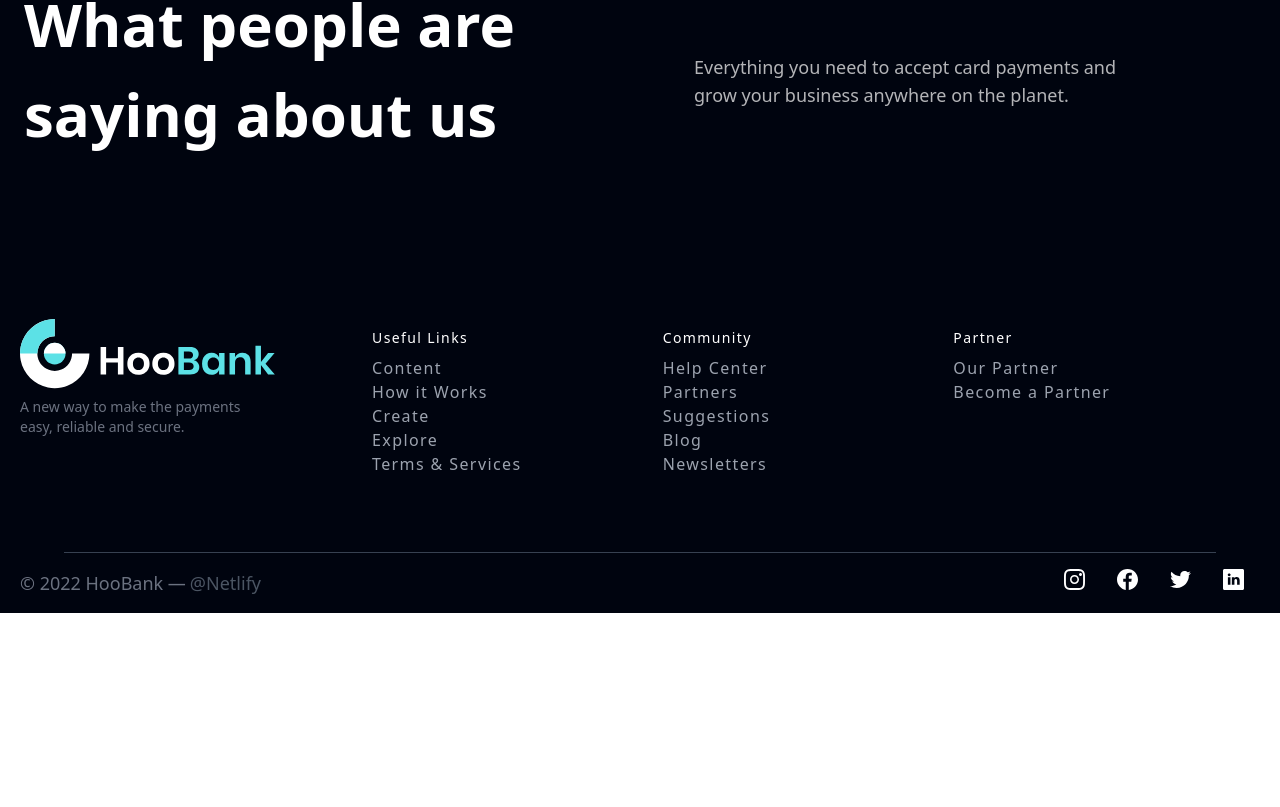
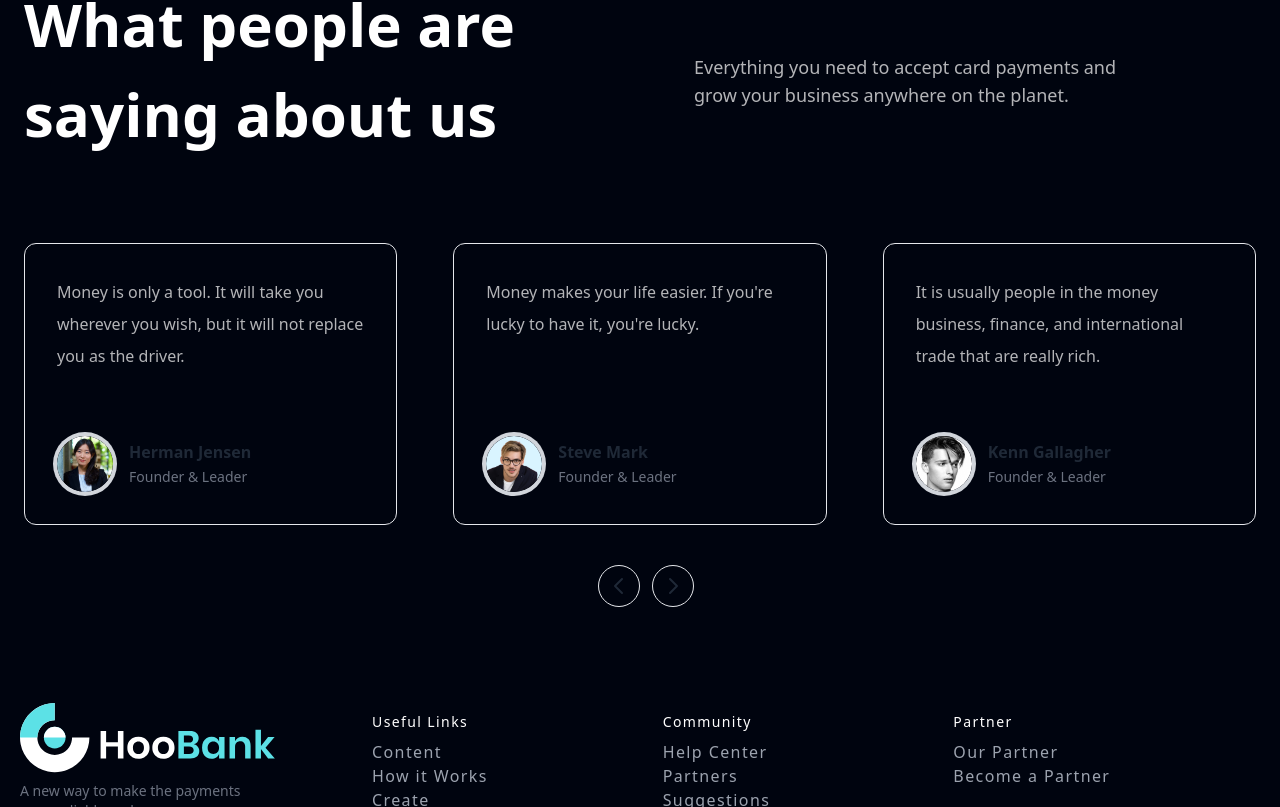
Before and after one commit to Shajwan-Namiq/bank-project-TailwindCss, a React (Create React App) app: page / in a window 1280 px wide. Shown: the part 3116-3923 px from the top of the page. Before the commit the page ends 3729 px from the top, so only its background shows below. Built offline with nearby package versions, Linux system fonts and the light colour scheme.

Commit message:
adding clients for  testimonial

```diff
--- a/src/App.js
+++ b/src/App.js
@@ -23,6 +23,7 @@ function App() {
       <Billing />
       <CardDeal />
       <Testimonials />
+      <Clients />
       <Footer />
     </div>
   );
--- a/src/components/CardDeal.js
+++ b/src/components/CardDeal.js
@@ -35,7 +35,7 @@ const CardDeal = () => {
                           stroke-linecap="round"
                           stroke-linejoin="round"
                           stroke-width="2"
-                          d="M21 13.255A23.931 23.931 0 0112 15c-3.183 0-6.22-.62-9-1.745M16 6V4a2 2 0 00-2-2h-4a2 2 0 00-2 2v2m4 6h.01M5 20h14a2 2 0 002-2V8a2 2 0 00-2-2H5a2 2 0 00-2 2v10a2 2 0 002 2z"
+                          d="M13 16h-1v-4h-1m1-4h.01M21 12a9 9 0 11-18 0 9 9 0 0118 0z"
                         ></path>
                       </svg>
                     </span>
--- a/src/components/Clients.js
+++ b/src/components/Clients.js
@@ -1,8 +1,13 @@
 import React from 'react'
+import { clients } from "../constants";
+
 
 const Clients = () => {
   return (
-    <div>Clients</div>
+    <>
+
+
+    </>
   )
 }
 
--- /dev/null
+++ b/src/components/FeedbackCard.js
@@ -0,0 +1,39 @@
+import React from 'react'
+import { quotes } from "../assets";
+
+const FeedbackCard = ({content, name, title, img }) => {
+  return (
+    <>
+      <section class="">
+        <div class="container px-6 py-5  ">
+          <div className="flex items-center justify-center w-full  ">
+            <section class=" section-hover cursor-pointer ">
+              <div class="p-8  border rounded-xl dark:border-gray-700">
+                <p class="leading-loose text-section h-32">{content}</p>
+
+                <div class="flex items-center mt-8 -mx-2">
+                  <img
+                    class="object-cover mx-2 rounded-full w-14 shrink-0 h-14 ring-4 ring-gray-300 dark:ring-gray-700"
+                    src={img}
+                    alt={name}
+                  />
+
+                  <div class="mx-2">
+                    <h1 class="font-semibold text-gray-800 dark:text-white">
+                      {name}
+                    </h1>
+                    <span class="text-sm text-gray-500 dark:text-gray-400">
+                      {title}
+                    </span>
+                  </div>
+                </div>
+              </div>
+            </section>
+          </div>
+        </div>
+      </section>
+    </>
+  );
+}
+
+export default FeedbackCard
--- a/src/components/Testimonials.js
+++ b/src/components/Testimonials.js
@@ -1,4 +1,8 @@
 import React from 'react'
+import { feedback } from "../constants";
+import FeedbackCard from './FeedbackCard';
+
+
 
 const Testimonials = () => {
   return (
@@ -23,6 +27,58 @@ const Testimonials = () => {
           </div>
         </div>
       </header>
+
+      <div className="lg:max-w-7xl mx-auto ">
+        <div className="grid grid-cols-1 lg:grid-cols-3 gap-2">
+          {feedback.map((card) => (
+            <FeedbackCard key={card.id} {...card} />
+          ))}
+        </div>
+
+        <div class="mt-5 md:flex md:items-center md:justify-center">
+           <div class="flex justify-center mt-0">
+            <button
+              title="left arrow"
+              class="p-2 mx-3 text-gray-800 transition-colors duration-300 border rounded-full rtl:-scale-x-100 dark:text-gray-200 dark:hover:bg-gray-800 dark:border-gray-700 hover:bg-gray-100"
+            >
+              <svg
+                xmlns="http://www.w3.org/2000/svg"
+                class="w-6 h-6"
+                fill="none"
+                viewBox="0 0 24 24"
+                stroke="currentColor"
+                stroke-width="2"
+              >
+                <path
+                  stroke-linecap="round"
+                  stroke-linejoin="round"
+                  d="M15 19l-7-7 7-7"
+                />
+              </svg>
+            </button>
+
+            <button
+              title="right arrow"
+              class="p-2 text-gray-800 transition-colors duration-300 border rounded-full rtl:-scale-x-100 dark:text-gray-200 dark:hover:bg-gray-800 dark:border-gray-700 hover:bg-gray-100"
+            >
+              <svg
+                xmlns="http://www.w3.org/2000/svg"
+                class="w-6 h-6"
+                fill="none"
+                viewBox="0 0 24 24"
+                stroke="currentColor"
+                stroke-width="2"
+              >
+                <path
+                  stroke-linecap="round"
+                  stroke-linejoin="round"
+                  d="M9 5l7 7-7 7"
+                />
+              </svg>
+            </button>
+          </div>
+        </div>
+      </div>
     </>
   );
 }
--- a/src/style.css
+++ b/src/style.css
@@ -9,9 +9,10 @@
 }
 
 .section-hover:hover {
-    background: linear-gradient(153.47deg, rgba(255, 255, 255, 0) -341.94%, #14101D 95.11%);
     box-shadow: 0px 20px 100px -10px rgba(66, 71, 91, 0.1);
     border-radius: 20px;
+    background: linear-gradient(144.39deg, #FFFFFF -278.56%, #6D6D6D -78.47%, #11101D 91.61%);
+    border-radius: 10px;
 }
 
 .text-btn {
```
